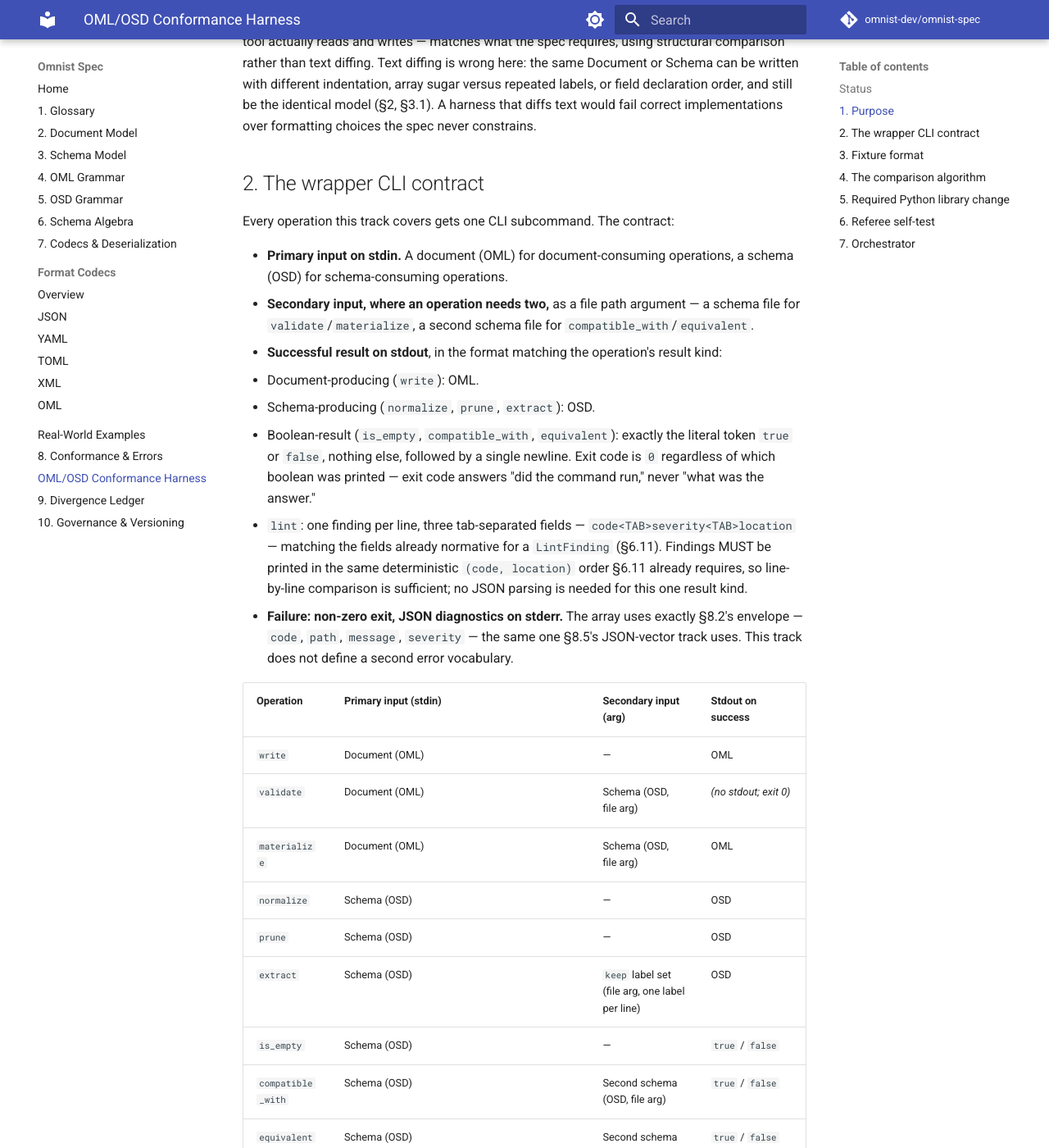
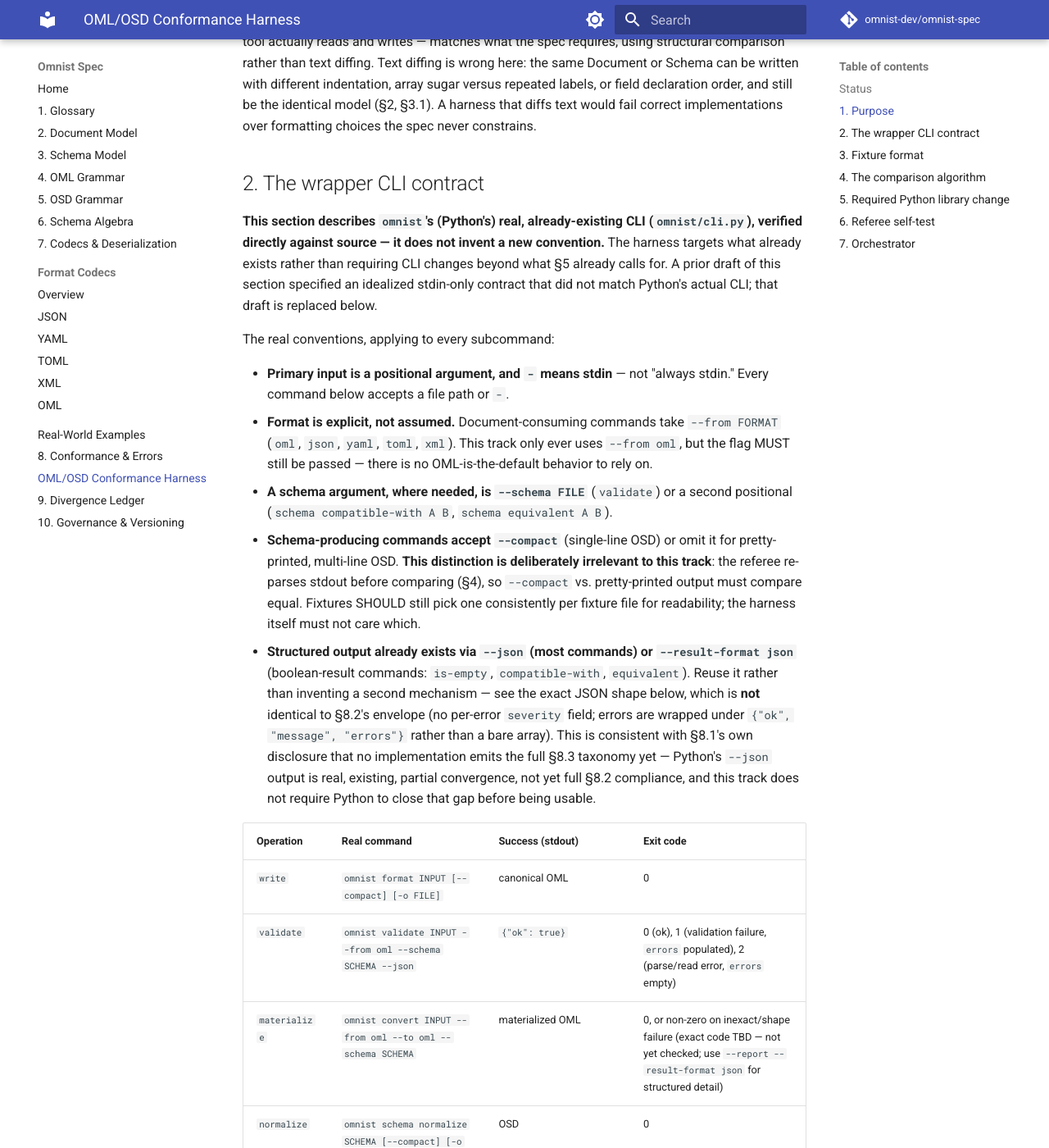
Before and after one commit to omnist-dev/omnist-spec, an MkDocs documentation site: the page built from docs/conformance-harness.md, in a window 1280 px wide and 1400 px high, scrolled down 528 px. Shown: the whole window at 82% size. Built offline with MkDocs 1.6.1 and Material for MkDocs 9.7.7, drawn with Linux system fonts in a browser that asks for light colours; comment, search, counter and statistics services are not loaded; some of the changed text lies outside the part shown.

Commit message:
Fix Sec 2 CLI wrapper contract to match the real omnist CLI
The prior revision specified an idealized stdin-only contract that did not
match omnist/cli.py. Verified every row against real source: primary input
is a positional arg or -, not always stdin; --from FORMAT is required, not
assumed; extract takes --keep label1,label2,... not a file argument; infer
takes multiple positional document files, not a single stream; is_empty/
compatible_with/equivalent encode the boolean in the exit code (0=true,
1=false) as well as stdout -- the orchestrator must read stdout, not infer
the answer from the exit code; lint has a real --json shape
({ok, findings: [{code,severity,location,message}]}) that replaces an
invented tab-separated line format. Two details remain unverified and are
flagged explicitly rather than guessed: materializes exact non-zero exit
code, and (now resolved) lints output shape.

```diff
--- a/docs/conformance-harness.md
+++ b/docs/conformance-harness.md
@@ -27,45 +27,69 @@ the spec never constrains.
 
 ## 2. The wrapper CLI contract
 
-Every operation this track covers gets one CLI subcommand. The contract:
+**This section describes `omnist`'s (Python's) real, already-existing CLI
+(`omnist/cli.py`), verified directly against source — it does not invent a
+new convention.** The harness targets what already exists rather than
+requiring CLI changes beyond what §5 already calls for. A prior draft of
+this section specified an idealized stdin-only contract that did not match
+Python's actual CLI; that draft is replaced below.
 
-- **Primary input on stdin.** A document (OML) for document-consuming
-  operations, a schema (OSD) for schema-consuming operations.
-- **Secondary input, where an operation needs two,** as a file path
-  argument — a schema file for `validate`/`materialize`, a second schema
-  file for `compatible_with`/`equivalent`.
-- **Successful result on stdout**, in the format matching the operation's
-  result kind:
-  - Document-producing (`write`): OML.
-  - Schema-producing (`normalize`, `prune`, `extract`): OSD.
-  - Boolean-result (`is_empty`, `compatible_with`, `equivalent`): exactly
-    the literal token `true` or `false`, nothing else, followed by a single
-    newline. Exit code is `0` regardless of which boolean was printed —
-    exit code answers "did the command run," never "what was the answer."
-  - `lint`: one finding per line, three tab-separated fields —
-    `code<TAB>severity<TAB>location` — matching the fields already
-    normative for a `LintFinding` (§6.11). Findings MUST be printed in the
-    same deterministic `(code, location)` order §6.11 already requires, so
-    line-by-line comparison is sufficient; no JSON parsing is needed for
-    this one result kind.
-- **Failure: non-zero exit, JSON diagnostics on stderr.** The array uses
-  exactly §8.2's envelope — `code`, `path`, `message`, `severity` — the
-  same one §8.5's JSON-vector track uses. This track does not define a
-  second error vocabulary.
+The real conventions, applying to every subcommand:
 
-| Operation | Primary input (stdin) | Secondary input (arg) | Stdout on success |
+- **Primary input is a positional argument, and `-` means stdin** — not
+  "always stdin." Every command below accepts a file path or `-`.
+- **Format is explicit, not assumed.** Document-consuming commands take
+  `--from FORMAT` (`oml`, `json`, `yaml`, `toml`, `xml`). This track only
+  ever uses `--from oml`, but the flag MUST still be passed — there is no
+  OML-is-the-default behavior to rely on.
+- **A schema argument, where needed, is `--schema FILE`** (`validate`) or a
+  second positional (`schema compatible-with A B`, `schema equivalent A B`).
+- **Schema-producing commands accept `--compact`** (single-line OSD) or
+  omit it for pretty-printed, multi-line OSD. **This distinction is
+  deliberately irrelevant to this track**: the referee re-parses stdout
+  before comparing (§4), so `--compact` vs. pretty-printed output must
+  compare equal. Fixtures SHOULD still pick one consistently per fixture
+  file for readability; the harness itself must not care which.
+- **Structured output already exists via `--json` (most commands) or
+  `--result-format json`** (boolean-result commands: `is-empty`,
+  `compatible-with`, `equivalent`). Reuse it rather than inventing a
+  second mechanism — see the exact JSON shape below, which is **not**
+  identical to §8.2's envelope (no per-error `severity` field; errors are
+  wrapped under `{"ok", "message", "errors"}` rather than a bare array).
+  This is consistent with §8.1's own disclosure that no implementation
+  emits the full §8.3 taxonomy yet — Python's `--json` output is real,
+  existing, partial convergence, not yet full §8.2 compliance, and this
+  track does not require Python to close that gap before being usable.
+
+| Operation | Real command | Success (stdout) | Exit code |
 |---|---|---|---|
-| `write` | Document (OML) | — | OML |
-| `validate` | Document (OML) | Schema (OSD, file arg) | *(no stdout; exit 0)* |
-| `materialize` | Document (OML) | Schema (OSD, file arg) | OML |
-| `normalize` | Schema (OSD) | — | OSD |
-| `prune` | Schema (OSD) | — | OSD |
-| `extract` | Schema (OSD) | `keep` label set (file arg, one label per line) | OSD |
-| `is_empty` | Schema (OSD) | — | `true` / `false` |
-| `compatible_with` | Schema (OSD) | Second schema (OSD, file arg) | `true` / `false` |
-| `equivalent` | Schema (OSD) | Second schema (OSD, file arg) | `true` / `false` |
-| `infer` | Sample documents (OML, one per line via a wrapping array, or newline-delimited — implementation's CLI already defines its own sample-batch convention; this contract does not re-specify it) | `--allow-any` flag, optional | OSD |
-| `lint` | Schema (OSD) | — | `code<TAB>severity<TAB>location` lines |
+| `write` | `omnist format INPUT [--compact] [-o FILE]` | canonical OML | 0 |
+| `validate` | `omnist validate INPUT --from oml --schema SCHEMA --json` | `{"ok": true}` | 0 (ok), 1 (validation failure, `errors` populated), 2 (parse/read error, `errors` empty) |
+| `materialize` | `omnist convert INPUT --from oml --to oml --schema SCHEMA` | materialized OML | 0, or non-zero on inexact/shape failure (exact code TBD — not yet checked; use `--report --result-format json` for structured detail) |
+| `normalize` | `omnist schema normalize SCHEMA [--compact] [-o FILE]` | OSD | 0 |
+| `prune` | `omnist schema prune SCHEMA [--compact] [-o FILE]` | OSD | 0 |
+| `extract` | `omnist schema extract SCHEMA --keep label1,label2,... [--compact] [-o FILE]` | OSD | 0, non-zero if `keep` invalidates the root (§6.9) |
+| `is_empty` | `omnist schema is-empty SCHEMA --result-format json` | `{"empty": bool}` | **0 if empty (`true`), 1 if not empty (`false`)** — the boolean result is encoded in the exit code too, not just stdout; do not assume 0 always means "command succeeded" for this command |
+| `compatible_with` | `omnist schema compatible-with A B --result-format json` | `{"compatible": bool}` | 0 if `true`, 1 if `false` — same exit-code-carries-the-boolean pattern |
+| `equivalent` | `omnist schema equivalent A B --result-format json` | `{"equivalent": bool}` | 0 if `true`, 1 if `false` |
+| `infer` | `omnist infer FILE [FILE...] --from oml [--allow-any] [--compact] [-o FILE]` — **multiple positional document files, one per sample; not a single stdin stream** | OSD | 0, non-zero on ambiguous type without `--allow-any` |
+| `lint` | `omnist schema lint SCHEMA --json [--severity info\|warning]` | `{"ok": bool, "findings": [{"code","severity","location","message"}]}` — `ok` is `false` iff any `warning`-severity finding is present | 0 (always — findings are informational output, not a command failure) |
+
+**`is_empty`/`compatible_with`/`equivalent`'s exit-code convention is a real
+finding that changes §5.1's general contract**, not a minor detail: this
+track's original draft assumed boolean-result commands always exit 0 and
+carry the answer only in stdout. Python's real CLI instead encodes the
+boolean in the exit code as well (0 = true, 1 = false) — the orchestrator
+MUST read the boolean from stdout's `--result-format json` payload, not
+infer it from the exit code, since a future implementation (or a future
+Python version) could legitimately choose either convention and this track
+should not be sensitive to which.
+
+**`materialize`'s exact non-zero exit code and `lint`'s exact output line
+format are the two remaining unverified details** — both need a quick check
+against `omnist/cli.py` or `docs/cli.md` before fixtures for those two
+operations are authored. Every other row above was checked directly against
+`omnist/cli.py` source for this revision.
 
 `parse` and `materialize`'s stage-1-only variant are intentionally **not**
 listed — this track tests round-trip and schema-directed behavior, not raw
```
